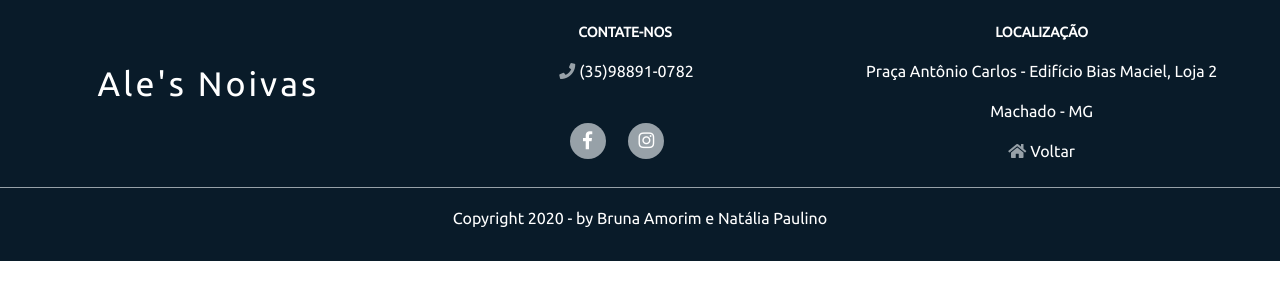
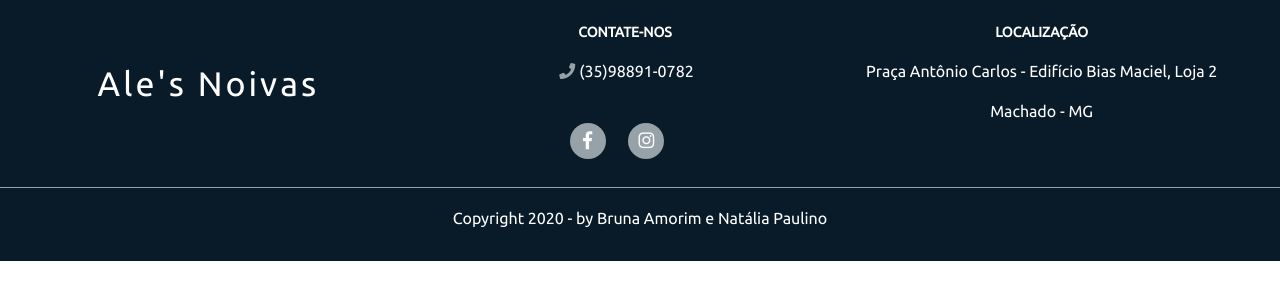
Before and after one commit to BrunaTondato/LojaAluguel, a PHP site: page /login.php in a window 1280 px wide. Shown: the part 515-800 px from the top of the page. Run offline with PHP 8.4, Linux system fonts and the light colour scheme.

Commit message:
Alterações layout login

```diff
--- a/login.php
+++ b/login.php
@@ -117,7 +117,7 @@
 										<h4>Localização</h4>
 										<p id="rua">Praça Antônio Carlos - Edifício Bias Maciel, Loja 2 </p>
 										<p id="rua">Machado - MG </p>
-										<a href="index.html"><div style="color: #fff" ><li class="fas fa-home mr-1" style="color:#97a1a8" ></li>Voltar</div></a>
+
 
 									</div>
 								</section>
```
